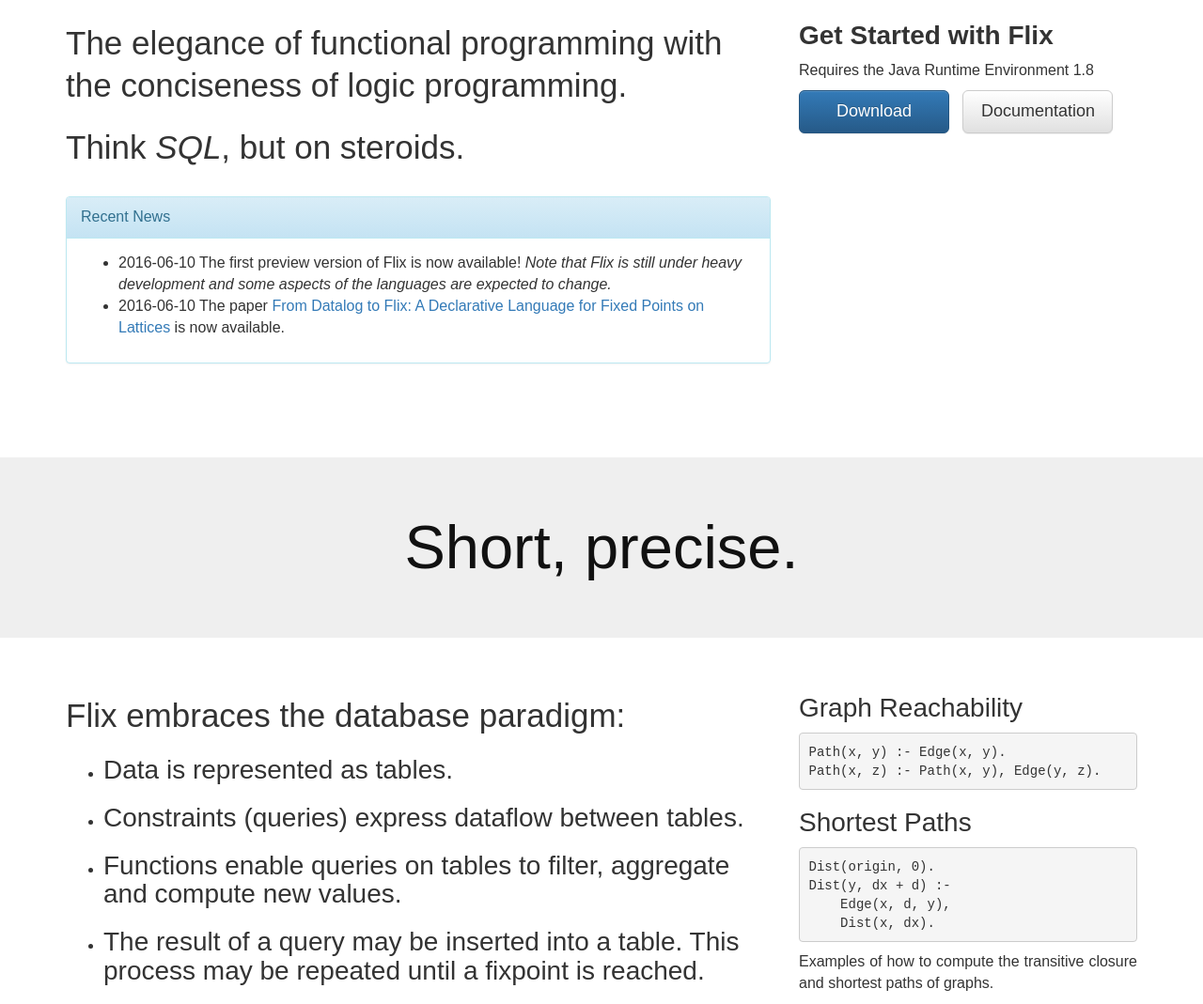
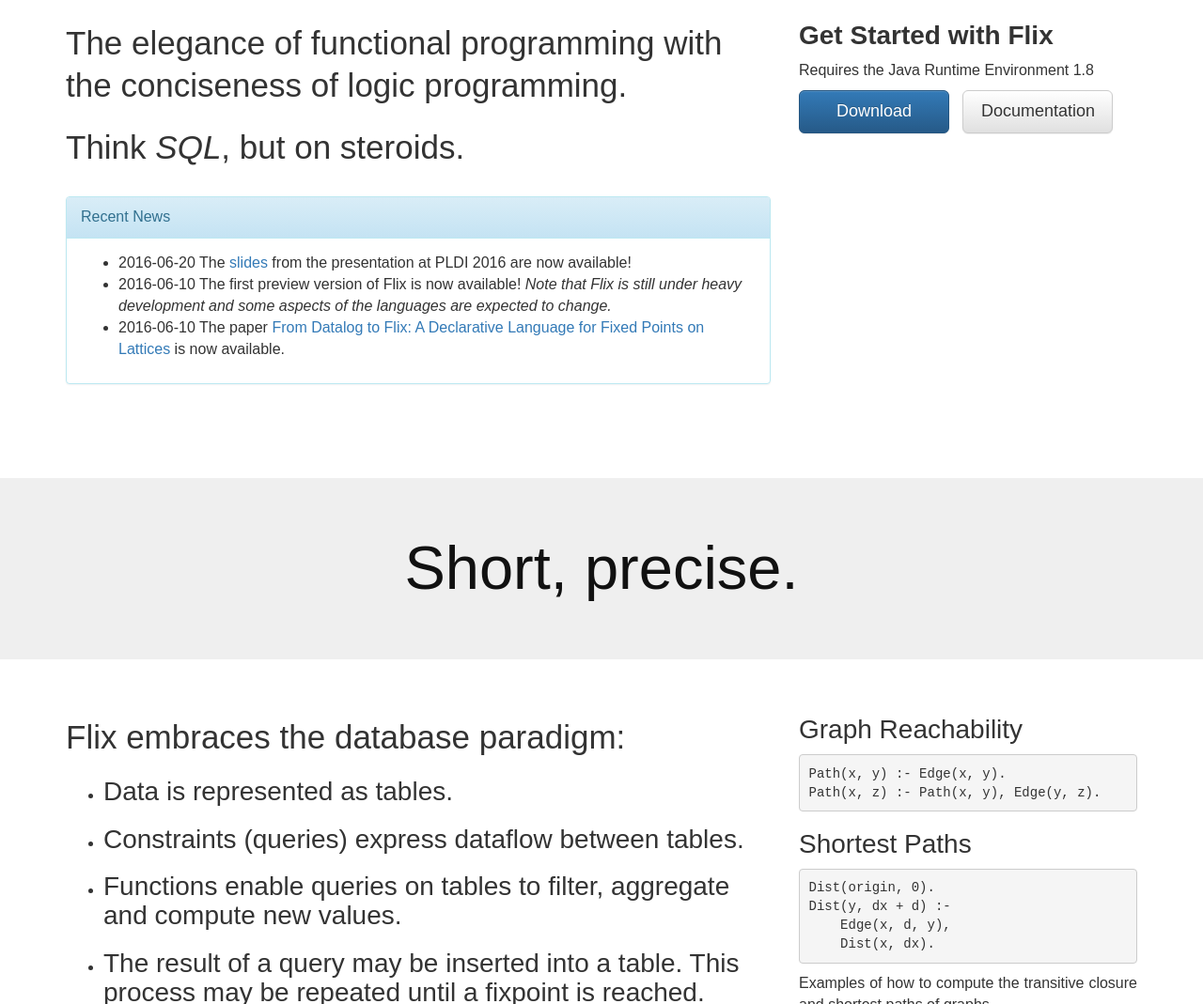
Before and after one commit to flix/flix.github.io, a plain HTML site: page index.html in a window 1280 px wide. Shown: the part 780-1849 px from the top of the page at 94% size. Drawn offline with Linux system fonts and the light colour scheme; a web font is replaced by a local one.

Commit message:
Added slides and paper.

```diff
--- a/index.html
+++ b/index.html
@@ -46,6 +46,9 @@
                     <div class="panel-heading"> Recent News</div>
                     <div class="panel-body">
                         <ul>
+                            <li>2016-06-20 The <a href="https://flix.github.io/pub/pldi2016/slides.pdf">slides</a> from
+                                the presentation at PLDI 2016 are now available!
+                            </li>
                             <li>2016-06-10 The first preview version of Flix is now available! <span
                                     style="font-style: italic;">Note that Flix is still
                                 under heavy development and some aspects of the languages are expected to change.</span>
```
Also changed, not shown: 2 other files.
